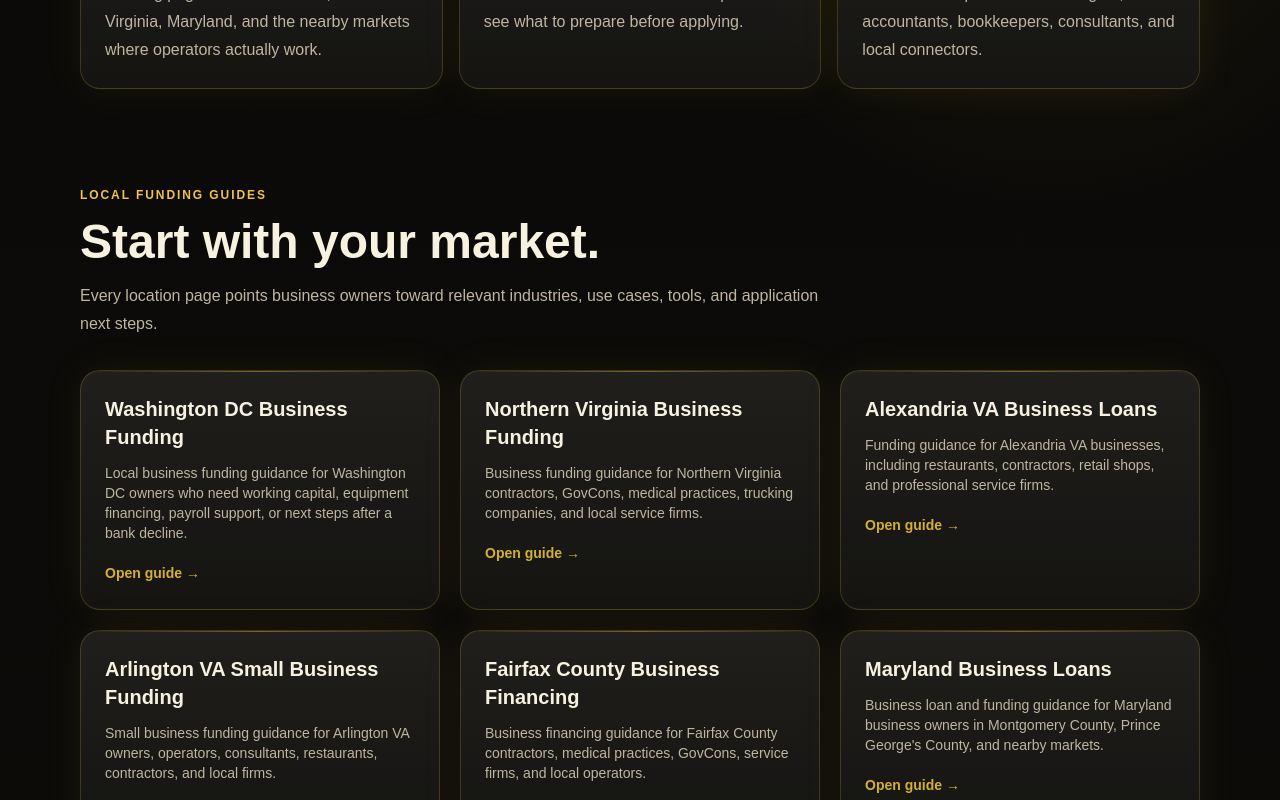
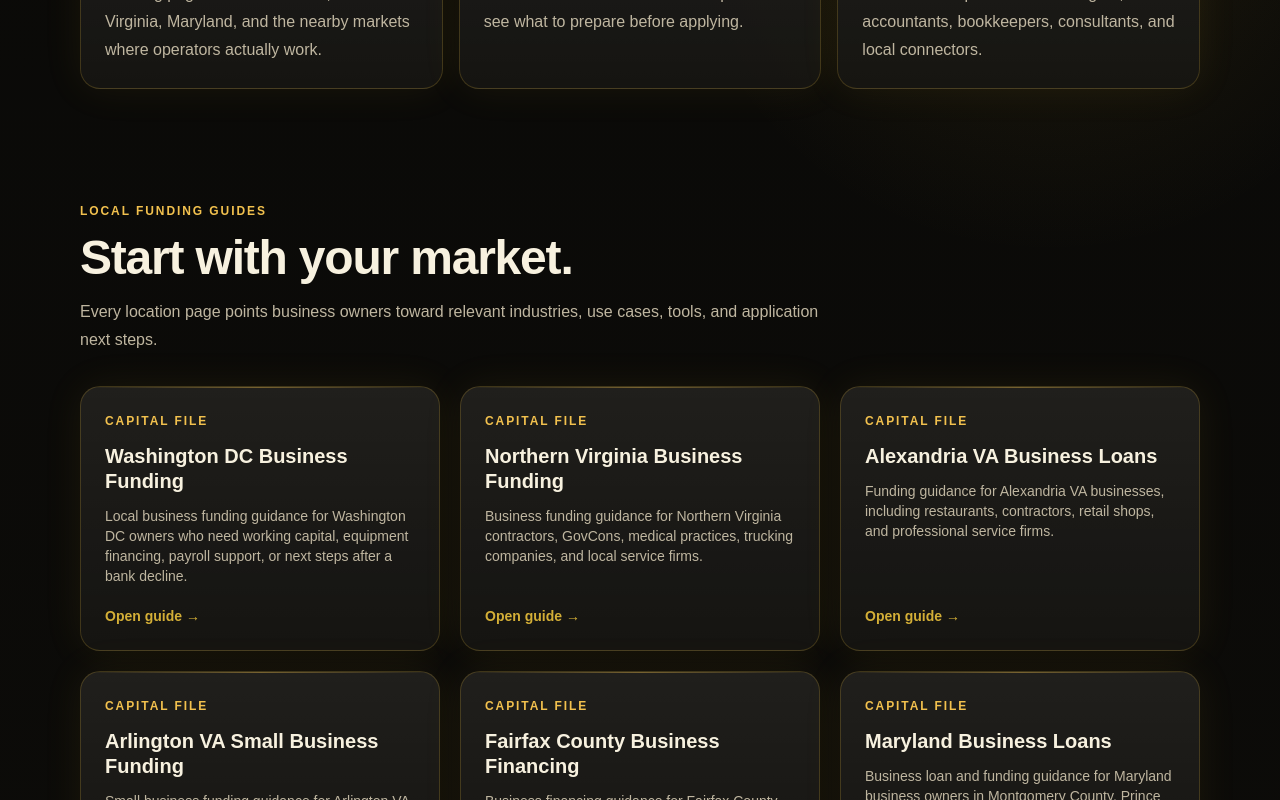
Before and after one commit to JFeimster/dmv-bizfund-os, a Next.js app: page / in a window 1280 px wide. Shown: the part 1420-2220 px from the top of the page. Built offline with nearby package versions, Linux system fonts and the light colour scheme.

Commit message:
Improve CardGrid visual hierarchy and CTA label support

```diff
--- a/components/CardGrid.tsx
+++ b/components/CardGrid.tsx
@@ -9,24 +9,30 @@ type CardGridProps = {
   title?: string;
   description?: string;
   items: CardItem[];
+  ctaLabel?: string;
 };
 
-export default function CardGrid({ eyebrow, title, description, items }: CardGridProps) {
+export default function CardGrid({ eyebrow, title, description, items, ctaLabel = "Open guide" }: CardGridProps) {
   return (
-    <section className="container py-12">
+    <section className="container py-12 md:py-16">
       {title ? (
-        <div className="mb-8 max-w-3xl">
-          {eyebrow ? <p className="kicker">{eyebrow}</p> : null}
-          <h2 className="mt-3 text-3xl font-black md:text-5xl">{title}</h2>
-          {description ? <p className="mt-4 text-muted">{description}</p> : null}
+        <div className="mb-8 flex flex-col gap-4 md:flex-row md:items-end md:justify-between">
+          <div className="max-w-3xl">
+            {eyebrow ? <p className="kicker">{eyebrow}</p> : null}
+            <h2 className="mt-3 text-3xl font-black tracking-tight md:text-5xl">{title}</h2>
+            {description ? <p className="mt-4 text-muted">{description}</p> : null}
+          </div>
         </div>
       ) : null}
       <div className="grid gap-5 md:grid-cols-2 lg:grid-cols-3">
         {items.map((item) => (
-          <a className="card block p-6 hover:border-gold" href={item.href} key={item.href}>
-            <h3 className="text-xl font-black">{item.title}</h3>
-            <p className="mt-3 text-sm text-muted">{item.description}</p>
-            <span className="mt-5 inline-flex text-sm font-black text-gold">Open guide →</span>
+          <a className="card group block p-6 transition hover:-translate-y-0.5" href={item.href} key={item.href}>
+            <div className="flex h-full flex-col">
+              <p className="kicker">Capital file</p>
+              <h3 className="mt-3 text-xl font-black leading-tight group-hover:text-amber">{item.title}</h3>
+              <p className="mt-3 flex-1 text-sm text-muted">{item.description}</p>
+              <span className="mt-5 inline-flex text-sm font-black text-gold">{ctaLabel} →</span>
+            </div>
           </a>
         ))}
       </div>
```
